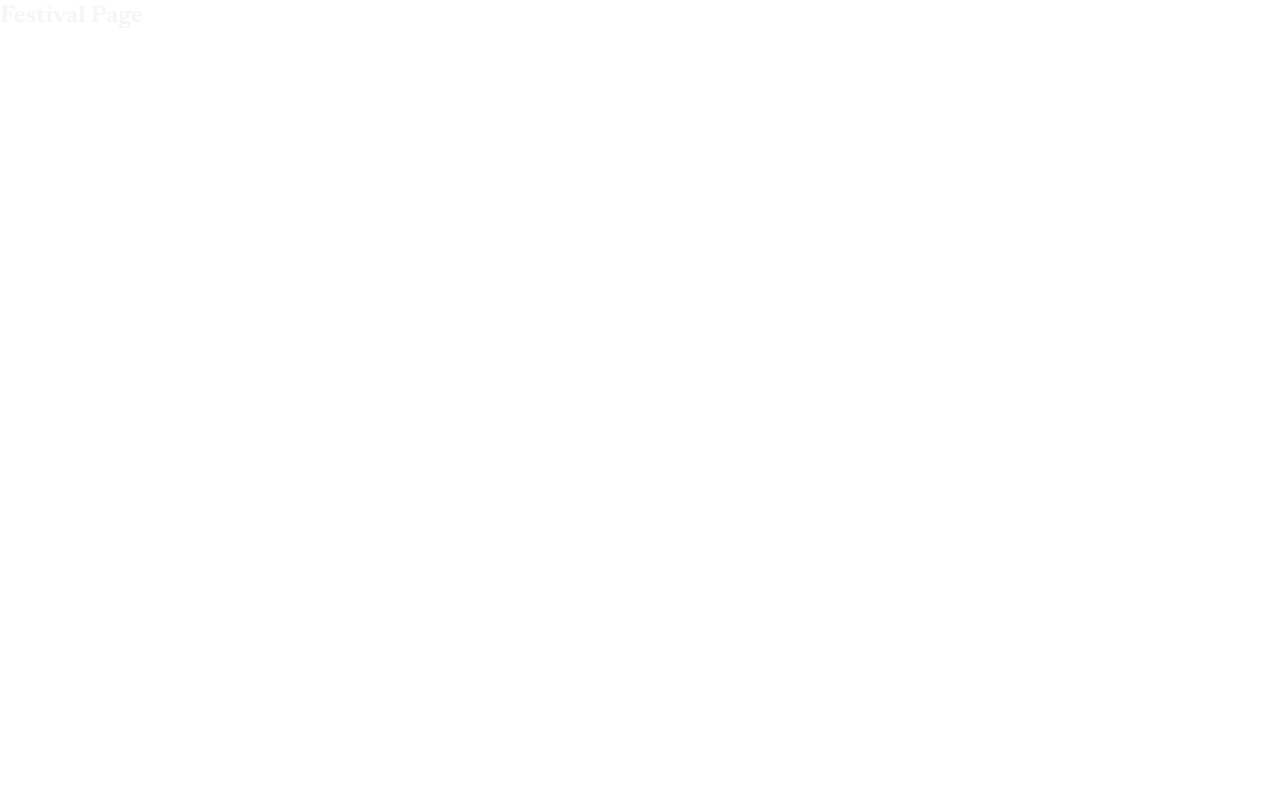
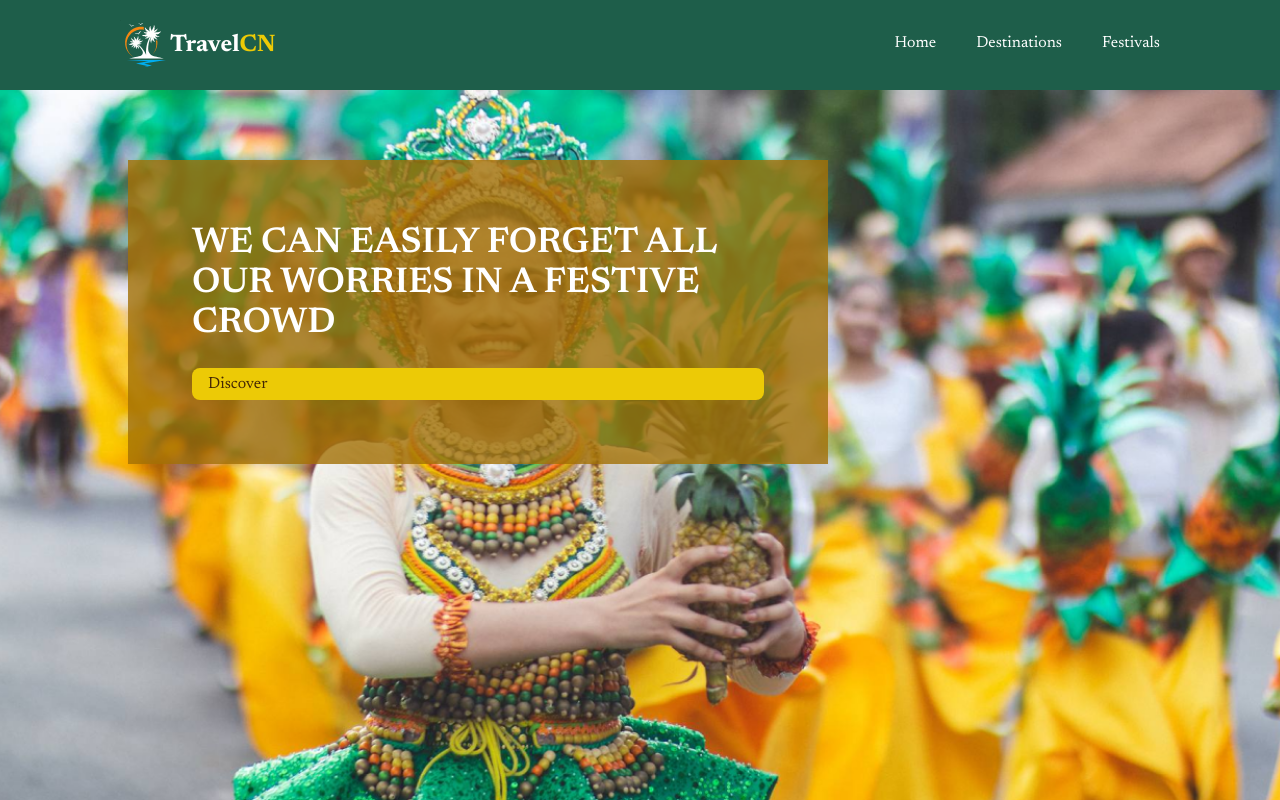
Before and after one commit to aljonard-dc/travelcn, a Next.js app: page /festivals in a window 1280 px wide. Built offline with nearby package versions, Linux system fonts and the light colour scheme.

Commit message:
add hero section

```diff
--- a/app/destinations/page.tsx
+++ b/app/destinations/page.tsx
@@ -1,12 +1,14 @@
-import HeroDestination from '@/components/HeroDestination'
-import Header from '@/components/ui/Header'
 import React from 'react'
+import { Hero, Header } from '@/lib/imports'
 
 const page = () => {
+
   return (
     <main id="home">
-        <Header />
-        <HeroDestination/>
+        <div className='px-mobile-margin md:px-tablet-margin lg:px-laptop-margin xl:px-desktop-margin'>
+            <Header />
+            <Hero id={2} type='destination'/>
+        </div>
    </main>
   )
 }
--- a/app/festivals/page.tsx
+++ b/app/festivals/page.tsx
@@ -1,10 +1,17 @@
+import Hero from '@/components/Hero';
+import HeroDestination from '@/components/HeroDestination'
+import Header from '@/components/ui/Header'
 import React from 'react'
 
 const page = () => {
+
   return (
-    <main className=''>
-        <h1 className='text-2xl font-bold text-black'> Festival Page</h1>
-    </main>
+    <main id="home">
+        <div className='px-mobile-margin md:px-tablet-margin lg:px-laptop-margin xl:px-desktop-margin'>
+            <Header />
+            <Hero id={3} type='festival'/>
+        </div>
+   </main>
   )
 }
 
--- a/app/page.tsx
+++ b/app/page.tsx
@@ -1,18 +1,23 @@
-import Hero from '@/components/Hero';
 import {
     Header,
+    Hero,
     Trends,
   } from '@/lib/imports'
 
+
 export default function Home() {
+
 
   return (
     <main id="home" className='relative overflow-hidden'>
       <div className='px-mobile-margin md:px-tablet-margin lg:px-laptop-margin xl:px-desktop-margin'>
         <Header />
-        <Hero />
+        <Hero id={1} type='home'/>
+
         <Trends id={1}/>
         <Trends id={2}/>
+
+
       </div>
 
    </main>
--- a/components/Hero.tsx
+++ b/components/Hero.tsx
@@ -1,30 +1,60 @@
 import React from 'react';
 import Image from 'next/image';
-import Button from './ui/Button';
+import { heroContent, Button } from '@/lib/imports';
 
-const Hero = () => {
+const Hero = ({id, type}:{id:number; type?:"home" | "destination" | "festival"}) => {
   return (
-    <main className="hero-container">
-      <div className="relative w-full h-screen flex items-center justify-center">
+    <section className="-mx-mobile-margin md:-mx-tablet-margin lg:-mx-laptop-margin xl:-mx-desktop-margin">
+      {
+        heroContent.filter(content => content.id === id)
+        .map(content => (
+          <div
+          key={content.id}
+          className="relative w-full h-screen flex items-center justify-center">
           <Image
-            src="/Banner/home.png"
+              src={content.img}
               alt="banner"
               layout="fill"
               objectFit="cover"
               quality={100}
           />
-        <div className="hero-content space-y-10 absolute px-5 py-10 md:px-40 md:py-20 bg-green-600/80 flex flex-col items-center justify-center text-white">
-            <h2 className="text-base text-center font-bold">LIFE SHOULD BE FILLED WITH</h2>
-            <h1 className="text-2xl md:text-3xl lg:text-5xl mt-2 text-center">COMFORT, DISCOVERIES,{<br />} AND FREEDOM.</h1>
+             {/* Home Hero Content */}
+             {type === "home" && (
+              <div className="absolute max-w-[700px] py-16 px-14 bg-green-600/80 flex flex-col items-center justify-center text-white">
+                <h2 className="text-base text-center font-semibold opacity-90 pb-6">
+                  {content.sub}
+                </h2>
+                <h1 className="text-2xl md:text-3xl lg:text-4xl text-center font-semibold">
+                  {content.caption}
+                </h1>
+                <p className='absolute bottom-[-1.5em] rounded-none text-base text-white bg-yellow-500 px-6 md:px-24 py-3'>
+                    Visit Now!
+                </p>
+              </div>
+            )}
+
+            {/* Destination and Festival Hero Content */}
+            {(type === "destination" || type === "festival") && (
+              <div
+                className={`${
+                  type === "destination"
+                    ? "bg-green-600/80"
+                    : "bg-yellow-700/80"
+                }  text-white max-w-[700px] absolute lg:left-32 lg:top-40 p-16 `}>
+
+                <h1 className="text-2xl md:text-3xl lg:text-4xl font-semibold mb-6">
+                  {content.caption}
+                </h1>
                 <Button
-            className='absolute bottom-[-1.5em] rounded-none text-base text-white bg-yellow-500 px-6 md:px-24 py-3'
-            title="Visit Now!"
-            href="/"/>
+                  title="Discover"
+                  href="/"
+                />
+              </div>
+            )}
+          </div>
+        ))}
 
-        </div>
-
-      </div>
-    </main>
+    </section>
   );
 };
 
--- a/components/HeroDestination.tsx
+++ /dev/null
@@ -1,34 +0,0 @@
-import React from 'react'
-import Image from 'next/image'
-import Button from './ui/Button'
-import { FaChevronDown } from 'react-icons/fa'
-
-
-const HeroDestination = () => {
-  return (
-    <main className="hero-container">
-        <div className="relative w-full h-screen flex items-center justify-center">
-            <Image
-                src="/Banner/destination.png"
-                alt="banner"
-                layout="fill"
-                objectFit="cover" // Ensures the image covers the entire area
-                quality={100} // Optional: Specify the image quality (0-100)
-            />
-            <div className="hero-content space-y-10 absolute lg:left-40 lg:top-40 px-5 py-8 md:px-16 md:py-16 bg-green-600/80 flex flex-col items-start justify-center text-white">
-                <h1 className="text-2xl md:text-3xl lg:text-5xl mt-2 text-left">THE BIGGEST ADVENTURE{<br />} YOU CAN EVER TAKE {<br />}IS TO LIVE THE LIFE OF{<br />}  YOUR DREAMS</h1>
-                <Button
-                className='relative text-base text-yellow-950 px-6 py-3'
-                title="Discover"
-                href="/"
-                />
-
-
-            </div>
-
-        </div>
-    </main>
-  )
-}
-
-export default HeroDestination
--- a/components/ui/Button.tsx
+++ b/components/ui/Button.tsx
@@ -13,7 +13,7 @@ const Button: React.FC<ButtonProps> = ({
     <Link
       href={href}
       target={target}
-      className={`flex items-center text-white bg-yellow-500 gap-2 px-4 py-1 text-base rounded-[8px] ${className}`}
+      className={`flex items-center text-yellow-950 bg-yellow-500 gap-2 px-4 py-1 text-base rounded-[8px] ${className}`}
       rel={target === "_blank" ? "noopener noreferrer" : undefined}>
 
       <span>{title}</span>
--- a/data/index.tsx
+++ b/data/index.tsx
@@ -16,7 +16,27 @@ export const navLinks = [
         href:"festivals/"
     },
 ]
+export const heroContent = [
+    {
+        id:1,
+        sub: "LIFE SHOULD BE FILLED WITH",
+        caption: "COMFORT, DISCOVERIES, AND FREEDOM.",
+        img:"/Banner/home.png",
 
+    },
+    {
+        id: 2,
+        img: "/Banner/destination.png",
+        caption: "THE BIGGEST ADVENTURE YOU CAN EVER TAKE IS TO LIVE THE LIFE OF YOUR DREAMS"
+    },
+
+    {
+        id:3,
+        img:"/Banner/festival.png",
+        caption: "WE CAN EASILY FORGET ALL OUR WORRIES IN A FESTIVE CROWD"
+
+    },
+]
 
 export const trends = [
     {
--- a/lib/imports.ts
+++ b/lib/imports.ts
@@ -3,14 +3,15 @@
 export { default as Header } from "@/components/ui/Header";
 export { default as Button } from '@/components/ui/Button';
 export { default as Card } from '@/components/ui/Card';
-export { default as HeroDestination } from '@/components/HeroDestination'
 
 //components
 export { default as Trends } from '@/components/Trends';
-
+export { default as Hero } from '@/components/Hero';
 
 //data
 export {
     navLinks,
     trends,
+    heroContent,
+
 } from '@/data';
```
Also changed, not shown: public/Banner/festival.png (added). Lines whose indentation alone changed are shown as unchanged.
